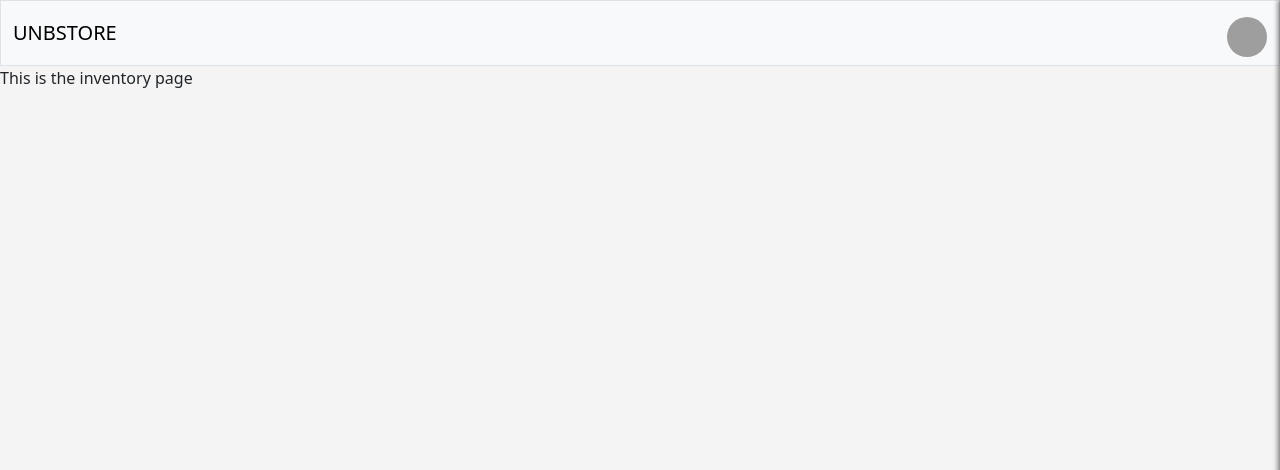
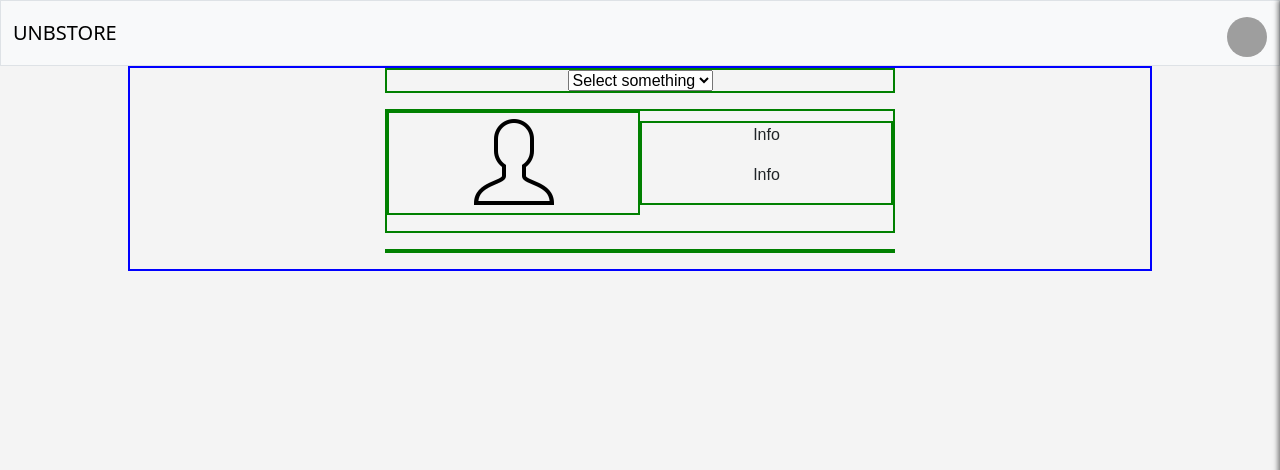
Before and after one commit to sofirij/UNB-STORE-V2, a Flask app: page /inventory in a window 1280 px wide. Shown: the top 470 px of the page. Run offline with Flask 3, Linux system fonts and the light colour scheme; a user stored in the database is signed in; grey boxes are pictures that could not be loaded.

```diff
--- a/app.py
+++ b/app.py
@@ -92,5 +92,21 @@ def inventory():
     """"Display the inventory of the user and allow the user to edit their inventory"""
     return render_template("inventory.html")
 
+@app.route("/inventory/update", methods=["POST"])
+@login_required
+def updateInventory():
+    """"Update the inventory of the user"""
+    data = request.get_json()
+    item_id = data.get('item_id')
+    category = data.get('category')
+    item_filename = data.get('item_filename')
+    price = data.get('price')
+    description = data.get('description')
+    name = data.get('name')
+    quantity = data.get('quantity')
+
+    updateInventory(item_id, category, item_filename, name, price, quantity, description)
+    return jsonify({"successful": True})
+
 if __name__ == "__main__":
     app.run(debug=True, host='0.0.0.0', port=5000)
--- /dev/null
+++ b/static/css/inventory.css
@@ -0,0 +1,65 @@
+.item-container {
+    width: 80%;
+    font-family: Arial, sans-serif;
+    margin: 0 auto;
+    padding: 0;
+    border: 2px solid blue;
+    background-color: #f4f4f4;
+    display: flex;
+    flex-direction: column;
+    justify-content: center;
+}
+
+.class-container {
+    width: 50%;
+    margin: 0 auto;
+    border: 2px solid red;
+    background-color: #f4f4f4;
+}
+
+.image-container {
+    width: 50%;
+    border: 2px solid green;
+    background-color: #f4f4f4;
+}
+
+.smth {
+    width: 50%;
+    border: 2px solid green;
+    background-color: #f4f4f4;
+    margin: 0 auto;
+    display: flex;
+    justify-content: center;
+    align-items: center;
+}
+
+.smth img {
+    width: 50%;
+    border: 2px solid green;
+    background-color: #f4f4f4;
+    margin-right: auto;
+}
+
+.middle {
+    width: 50%;
+    border: 2px solid green;
+    background-color: #f4f4f4;
+    margin: 0 auto;
+    display: flex;
+    justify-content: center;
+    align-items: center;
+    display: flex;
+    flex-direction: row;
+}
+
+.middle-info {
+    width: 50%;
+    border: 2px solid green;
+    background-color: #f4f4f4;
+    margin: 0 auto;
+    display: flex;
+    justify-content: center;
+    align-items: center;
+    display: flex;
+    flex-direction: column;
+}
--- a/templates/inventory.html
+++ b/templates/inventory.html
@@ -2,6 +2,28 @@
 
 {% block title %} inventory {% endblock %}
 
+{% block link %}
+    <link href="{{ url_for('static', filename='css/inventory.css')}}" rel="stylesheet">
+{% endblock %}
+
 {% block main %}
-    This is the inventory page
+    <div class="item-container mb-3">
+        <div class="smth mb-3">
+            <select>
+                <option>Select something</option>
+            </select>
+        </div>
+        <div class="middle mb-3">
+            <div class="middle middle-image mb-3">
+                <img src="{{ url_for('static', filename='profile-pics/default.png')}}" alt="placeholder">
+            </div>
+            <div class="middle middle-info mb-3">
+                <p>Info</p>
+                <p>Info</p>
+            </div>
+
+        </div>
+        <div class="smth mb-3">
+        </div>
+    </div>
 {% endblock %}
```
Also changed, not shown: functions.py (+27 -0 lines), app.db, static/app.db (added), 7 other files.
